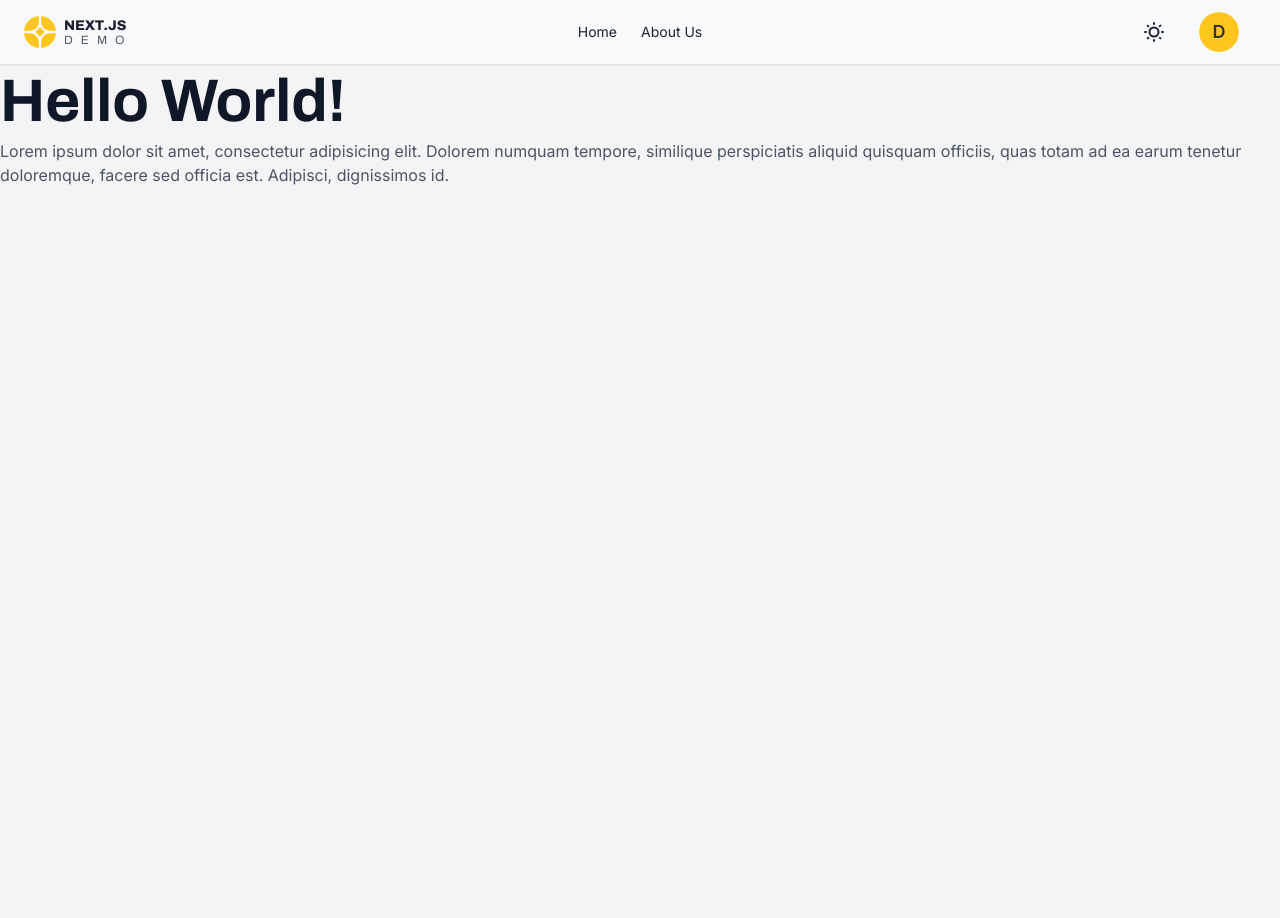
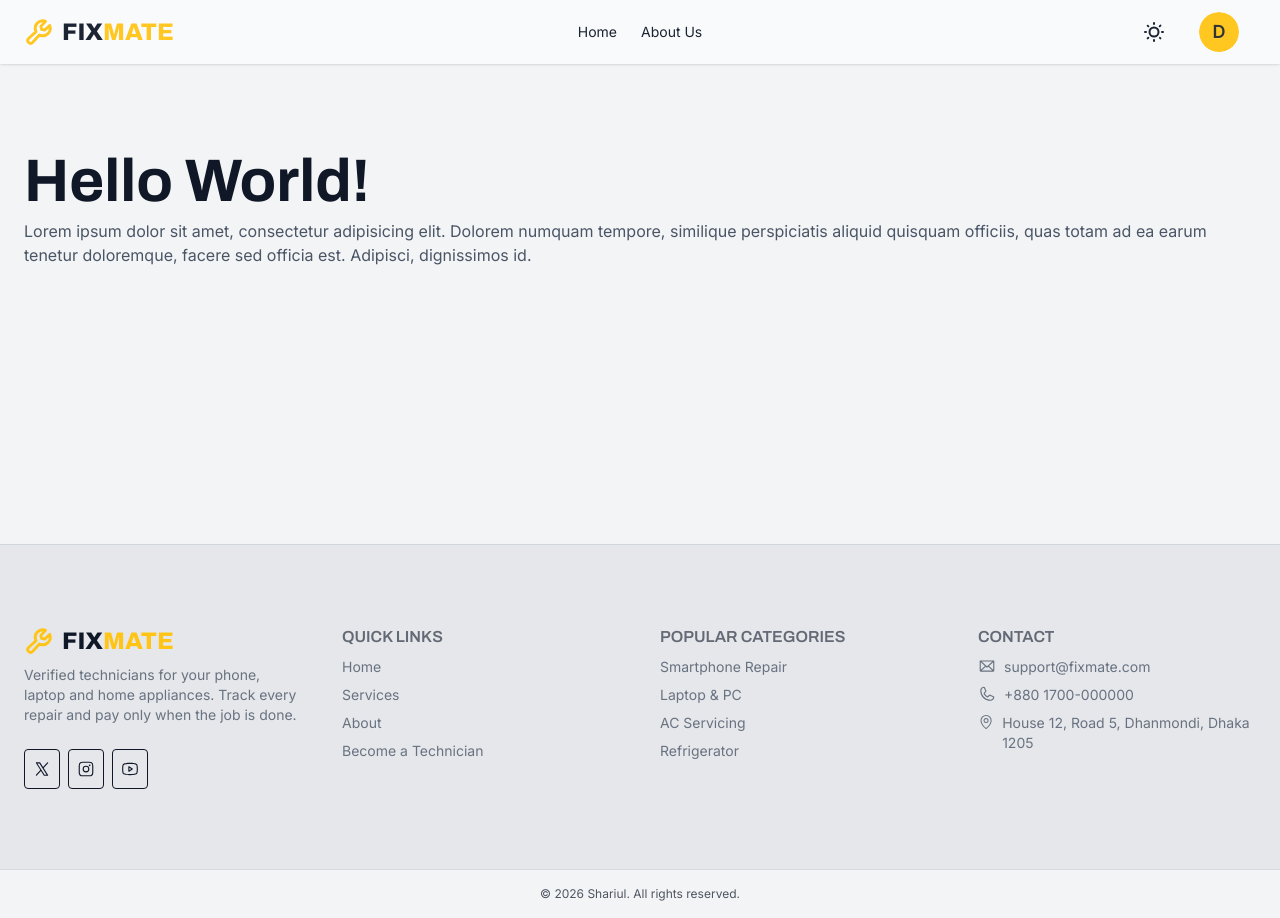
Before and after one commit to shariult/fixmate-client, a Next.js app: page / in a window 1280 px wide. Before the commit the page ends 800 px from the top, so only its background shows below. Built offline with nearby package versions, Linux system fonts and the light colour scheme.

Commit message:
customize footer for fixmate; improve some components;

```diff
--- a/src/app/(main)/layout.tsx
+++ b/src/app/(main)/layout.tsx
@@ -1,3 +1,4 @@
+import Footer from "@/components/layout/footer/Footer";
 import Navbar from "@/components/layout/navbar/Navbar";
 import React from "react";
 
@@ -6,6 +7,7 @@ function MainLayout({ children }: LayoutProps<"/">) {
     <>
       <Navbar />
       <main className="min-h-[60vh] bg-base-100">{children}</main>
+      <Footer />
     </>
   );
 }
--- a/src/app/(main)/page.tsx
+++ b/src/app/(main)/page.tsx
@@ -1,6 +1,8 @@
+import Container from "@/components/ui/common/Container";
+
 async function Homepage() {
   return (
-    <div>
+    <Container>
       <h1 className="heading-1">Hello World!</h1>
       <p className="text-muted">
         Lorem ipsum dolor sit amet, consectetur adipisicing elit. Dolorem
@@ -8,7 +10,7 @@ async function Homepage() {
         totam ad ea earum tenetur doloremque, facere sed officia est. Adipisci,
         dignissimos id.
       </p>
-    </div>
+    </Container>
   );
 }
 export default Homepage;
--- a/src/app/not-found.tsx
+++ b/src/app/not-found.tsx
@@ -1,6 +1,6 @@
 import Container from "@/components/ui/common/Container";
 import Link from "next/link";
-import { PiCompass } from "react-icons/pi";
+import { PiWrenchBold } from "react-icons/pi";
 
 function NotFoundPage() {
   return (
@@ -8,8 +8,8 @@ function NotFoundPage() {
       className="flex flex-col items-center justify-center min-h-screen"
       elClassName="bg-base-300"
     >
-      <span className="grid place-items-center rounded-full border-4 border-dashed border-error/40 bg-error/10 p-2 mb-8 text-error">
-        <PiCompass className="text-8xl" />
+      <span className="grid place-items-center rounded-full border-4 border-dashed border-error/40 bg-error/10 p-4 mb-8 text-error">
+        <PiWrenchBold className="text-6xl" />
       </span>
 
       <h1 className="heading-2 mb-3">This page is out for repair</h1>
--- a/src/components/layout/footer/Footer.tsx
+++ b/src/components/layout/footer/Footer.tsx
@@ -1,75 +1,93 @@
 import React from "react";
-import Link from "next/link";
-import { PiInstagramLogo, PiYoutubeLogo, PiXLogo } from "react-icons/pi";
+import {
+  PiInstagramLogo,
+  PiYoutubeLogo,
+  PiXLogo,
+  PiEnvelope,
+  PiPhone,
+  PiMapPin,
+} from "react-icons/pi";
 import CompanyLogo from "@/components/ui/common/CompanyLogo";
 import FooterItem from "./FooterItem";
 import FooterSocialLink from "./FooterSocialLink";
 
 function Footer() {
   return (
-    <footer className="bg-base-100 border-t border-base-300">
+    <footer className="bg-base-200 border-t border-base-300">
       <div className="max-w-330 mx-auto px-6 py-20 grid gap-10 sm:grid-cols-2 lg:grid-cols-4">
-        <div className="space-y-3">
-          <CompanyLogo href={"/"} />
-          <p className="text-sm text-muted/80">
-            Lorem ipsum dolor sit, amet consectetur adipisicing elit.
-            Voluptatibus, rerum natus. Quae illo pariatur modi praesentium?
+        <div>
+          <CompanyLogo href={"/"} className="mb-2" />
+          <p className="text-sm text-muted/80 mb-6">
+            Verified technicians for your phone, laptop and home appliances.
+            Track every repair and pay only when the job is done.
           </p>
+          <div className="flex gap-2">
+            <FooterSocialLink href={"#"}>
+              <PiXLogo className="text-lg" />
+            </FooterSocialLink>
+
+            <FooterSocialLink href={"#"}>
+              <PiInstagramLogo className="text-lg" />
+            </FooterSocialLink>
+
+            <FooterSocialLink href={"#"}>
+              <PiYoutubeLogo className="text-lg" />
+            </FooterSocialLink>
+          </div>
         </div>
 
         <div>
           <h6 className="footer-title">Quick Links</h6>
           <ul className="space-y-2 text-sm text-muted/80">
             <FooterItem href="/">Home</FooterItem>
-            <FooterItem href="/about-us">About Us</FooterItem>
+            <FooterItem href="/services">Services</FooterItem>
+            <FooterItem href="/about">About</FooterItem>
+            <FooterItem href="/sign-up">Become a Technician</FooterItem>
           </ul>
         </div>
 
         <div>
-          <h6 className="footer-title">Legal</h6>
+          <h6 className="footer-title">Popular Categories</h6>
           <ul className="space-y-2 text-sm text-muted/80">
-            <FooterItem href="/privacy-policy">Privacy Policy</FooterItem>
-            <FooterItem href="/terms-of-use">Terms of Use</FooterItem>
+            <FooterItem href="/services?category=smartphone">
+              Smartphone Repair
+            </FooterItem>
+            <FooterItem href="/services?category=laptop">
+              Laptop &amp; PC
+            </FooterItem>
+            <FooterItem href="/services?category=ac">AC Servicing</FooterItem>
+            <FooterItem href="/services?category=Refrigerator">
+              Refrigerator
+            </FooterItem>
           </ul>
         </div>
 
         <div className="flex flex-col gap-8">
           <div>
-            <h6 className="footer-title">Social Links</h6>
-            <div className="flex gap-2">
-              <FooterSocialLink href={"#"}>
-                <PiXLogo className="text-lg" />
-              </FooterSocialLink>
-
-              <FooterSocialLink href={"#"}>
-                <PiInstagramLogo className="text-lg" />
-              </FooterSocialLink>
-
-              <FooterSocialLink href={"#"}>
-                <PiYoutubeLogo className="text-lg" />
-              </FooterSocialLink>
-            </div>
-          </div>
-
-          <div>
-            <h6 className="footer-title">Newsletter</h6>
-            <form className="flex w-full">
-              <input
-                type="email"
-                required
-                className="input input-bordered w-full rounded-e-none"
-                placeholder="you@email.com"
-              />
-              <button className="btn bg-primary text-primary-content hover:bg-primary-hover rounded-s-none border-none">
-                Join
-              </button>
-            </form>
+            <h6 className="footer-title">Contact</h6>
+            <ul className="space-y-2 text-sm text-muted/80">
+              <FooterItem
+                href="mailto:support@fixmate.com"
+                linkClass="flex gap-2"
+              >
+                <PiEnvelope className="text-lg" />
+                support@fixmate.com
+              </FooterItem>
+              <FooterItem href="tel:+8801700000000" linkClass="flex gap-2">
+                <PiPhone className="text-lg" />
+                +880 1700-000000
+              </FooterItem>
+              <FooterItem href="/services?category=ac" linkClass="flex gap-2">
+                <PiMapPin className="text-lg" />
+                House 12, Road 5, Dhanmondi, Dhaka 1205
+              </FooterItem>
+            </ul>
           </div>
         </div>
       </div>
 
       {/* copyright */}
-      <div className="border-t border-base-300 py-4 text-center text-xs opacity-70">
+      <div className="bg-gray-50 dark:bg-gray-950 border-t border-base-300 py-4 text-center text-xs opacity-70">
         &copy; 2026 Shariul. All rights reserved.
       </div>
     </footer>
--- a/src/components/layout/footer/FooterItem.tsx
+++ b/src/components/layout/footer/FooterItem.tsx
@@ -5,14 +5,18 @@ type FooterItemProps = {
   href: string;
   children: React.ReactNode;
   className?: string;
+  linkClass?: string;
 } & ComponentPropsWithoutRef<"li">;
 
 function FooterItem(props: FooterItemProps) {
-  const { href, className, children, ...rest } = props;
+  const { href, className, linkClass, children, ...rest } = props;
 
   return (
     <li className={`${className ? className : ""}`} {...rest}>
-      <Link className="link link-hover" href={href}>
+      <Link
+        className={`link link-hover ${linkClass ? linkClass : ""}`}
+        href={href}
+      >
         {children}
       </Link>
     </li>
--- a/src/components/layout/footer/FooterSocialLink.tsx
+++ b/src/components/layout/footer/FooterSocialLink.tsx
@@ -1,5 +1,4 @@
 import Link, { LinkProps } from "next/link";
-import React, { ComponentPropsWithoutRef } from "react";
 
 type FooterSocialLinkProps = {
   children: React.ReactNode;
@@ -12,7 +11,7 @@ function FooterSocialLink(props: FooterSocialLinkProps) {
   return (
     <Link
       href={href}
-      className={`btn btn-circle btn-ghost p-2 border border-base-content hover:bg-primary hover:text-gray-50 hover:border-gray-50 ${className ? className : ""}`}
+      className={`btn btn-ghost p-2 border border-base-content hover:bg-primary hover:text-primary-content hover:border-primary-content ${className ? className : ""}`}
       {...rest}
     >
       {children}
--- a/src/components/ui/common/CompanyLogo.tsx
+++ b/src/components/ui/common/CompanyLogo.tsx
@@ -1,6 +1,6 @@
 import React from "react";
 import Link, { LinkProps } from "next/link";
-import { LogoSvg } from "@/components/ui/common/SVGIcons";
+import { PiWrenchBold } from "react-icons/pi";
 
 type CompanyLogoProps = {
   children?: React.ReactNode;
@@ -14,12 +14,10 @@ function CompanyLogo(props: CompanyLogoProps) {
       href={href}
       className={`flex items-center gap-2 text-sm md:text-md font-title ${className ? className : ""}`}
     >
-      <LogoSvg className="w-6 md:w-8 text-primary" />
-      <p className="flex flex-col">
-        <span className="font-extrabold uppercase">NEXT.JS</span>
-        <span className="-mt-1 text-muted uppercase text-xs tracking-[0.2rem] md:tracking-[0.5rem]">
-          DEMO
-        </span>
+      <PiWrenchBold className="text-3xl text-primary" />
+      <p className="flex font-extrabold uppercase text-2xl">
+        <span className="">Fix</span>
+        <span className="text-primary">Mate</span>
       </p>
     </Link>
   );
--- a/src/components/ui/common/EmptyData.tsx
+++ b/src/components/ui/common/EmptyData.tsx
@@ -1,5 +1,5 @@
+import React, { ComponentPropsWithoutRef } from "react";
 import Link from "next/link";
-import React, { ComponentPropsWithoutRef } from "react";
 
 type EmptyDataProps = {
   message?: string;
```
Also changed, not shown: src/components/layout/SectionStarter.tsx (renamed from src/components/layout/SectionTemplate.tsx).
